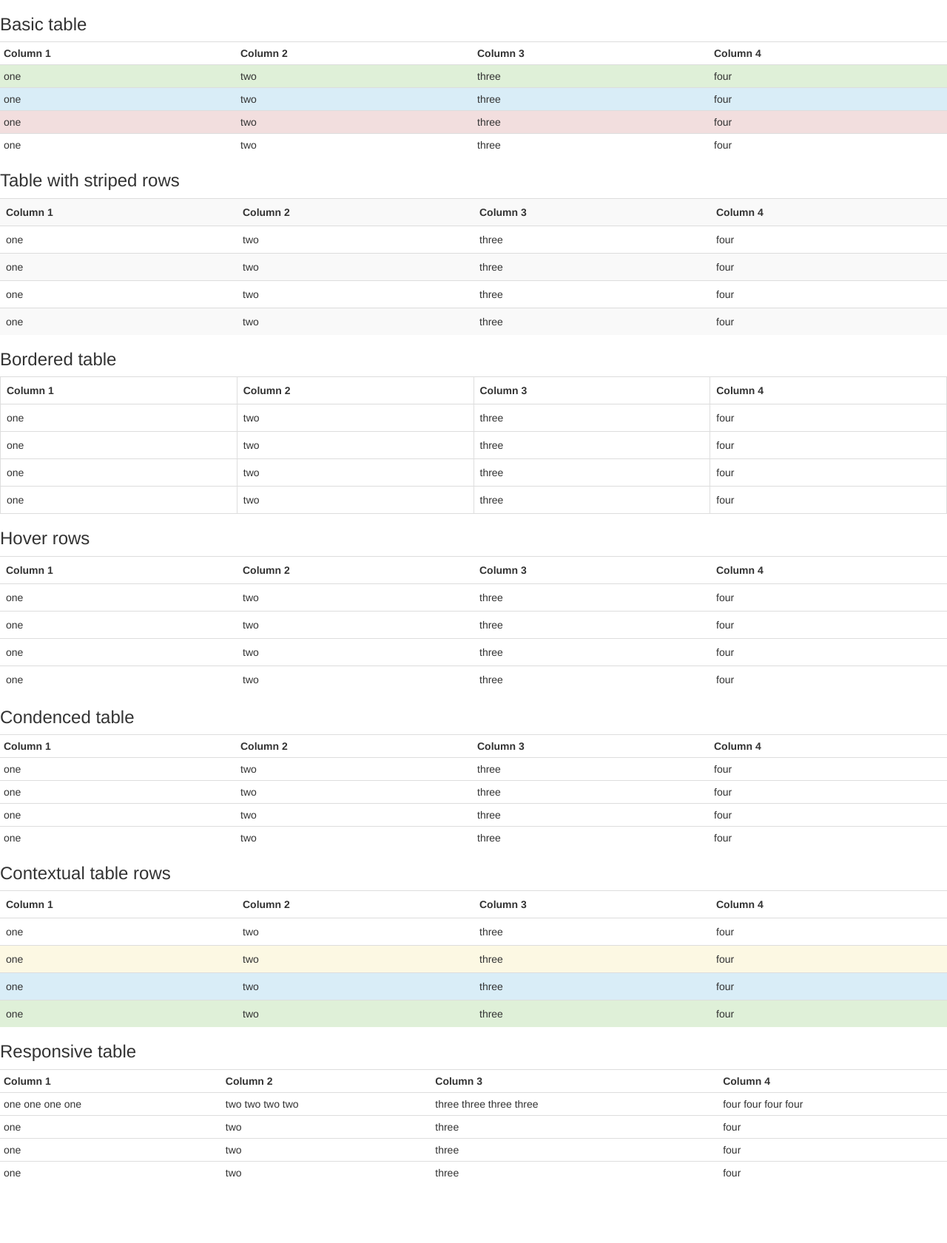
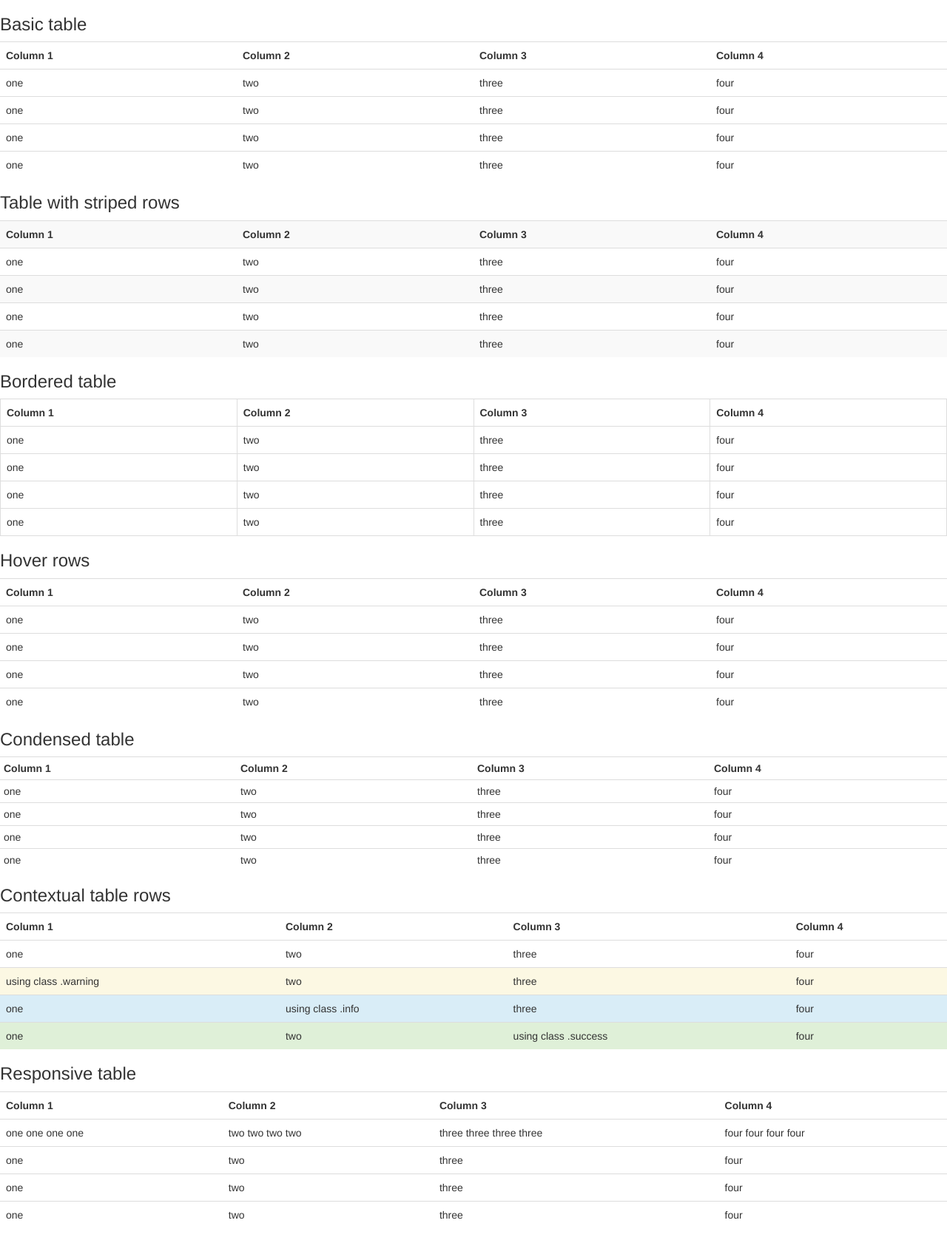
Before and after one commit to nguyenkhois/bootstrap-exercises, a plain HTML site: page exercise-1/bs-css/tables.html in a window 1280 px wide. Shown: the whole page at 74% size. Before the commit the page ends 1621 px from the top, so only its background shows below. Drawn offline with Linux system fonts and the light colour scheme.

Commit message:
Update exercises

```diff
--- a/exercise-1/bs-css/tables.html
+++ b/exercise-1/bs-css/tables.html
@@ -12,35 +12,33 @@
 </head>
 <body>
 
-<div class="warning"></div>
-
 <h3>Basic table</h3>
-<table class="table table-condensed">
-    <tr class="">
+<table class="table">
+    <tr>
         <th>Column 1</th>
         <th>Column 2</th>
         <th>Column 3</th>
         <th>Column 4</th>
     </tr>
-    <tr class="success">
+    <tr>
         <td>one</td>
         <td>two</td>
         <td>three</td>
         <td>four</td>
     </tr>
-    <tr class="info">
+    <tr>
         <td>one</td>
         <td>two</td>
         <td>three</td>
         <td>four</td>
     </tr>
-    <tr class="danger">
+    <tr>
         <td>one</td>
         <td>two</td>
         <td>three</td>
         <td>four</td>
     </tr>
-    <tr class="table">
+    <tr>
         <td>one</td>
         <td>two</td>
         <td>three</td>
@@ -62,7 +60,7 @@
         <td>three</td>
         <td>four</td>
     </tr>
-    <tr class="table">
+    <tr>
         <td>one</td>
         <td>two</td>
         <td>three</td>
@@ -150,7 +148,7 @@
     </tr>
 </table>
 
-<h3>Condenced table</h3>
+<h3>Condensed table</h3>
 <table class="table table-condensed">
     <tr>
         <th>Column 1</th>
@@ -199,28 +197,28 @@
         <td>four</td>
     </tr>
     <tr class="warning">
-        <td>one</td>
+        <td>using class .warning</td>
         <td>two</td>
         <td>three</td>
         <td>four</td>
     </tr>
     <tr class="info">
         <td>one</td>
-        <td>two</td>
+        <td>using class .info</td>
         <td>three</td>
         <td>four</td>
     </tr>
     <tr class="success">
         <td>one</td>
         <td>two</td>
-        <td>three</td>
+        <td>using class .success</td>
         <td>four</td>
     </tr>
 </table>
 
 <h3>Responsive table</h3>
 <div class="table-responsive">
-    <table class="table table-condensed">
+    <table class="table">
         <tr>
             <th>Column 1</th>
             <th>Column 2</th>
```
Also changed, not shown: exercise-1/bs-css/responsive-ultilites.html (+23 -15 lines).
